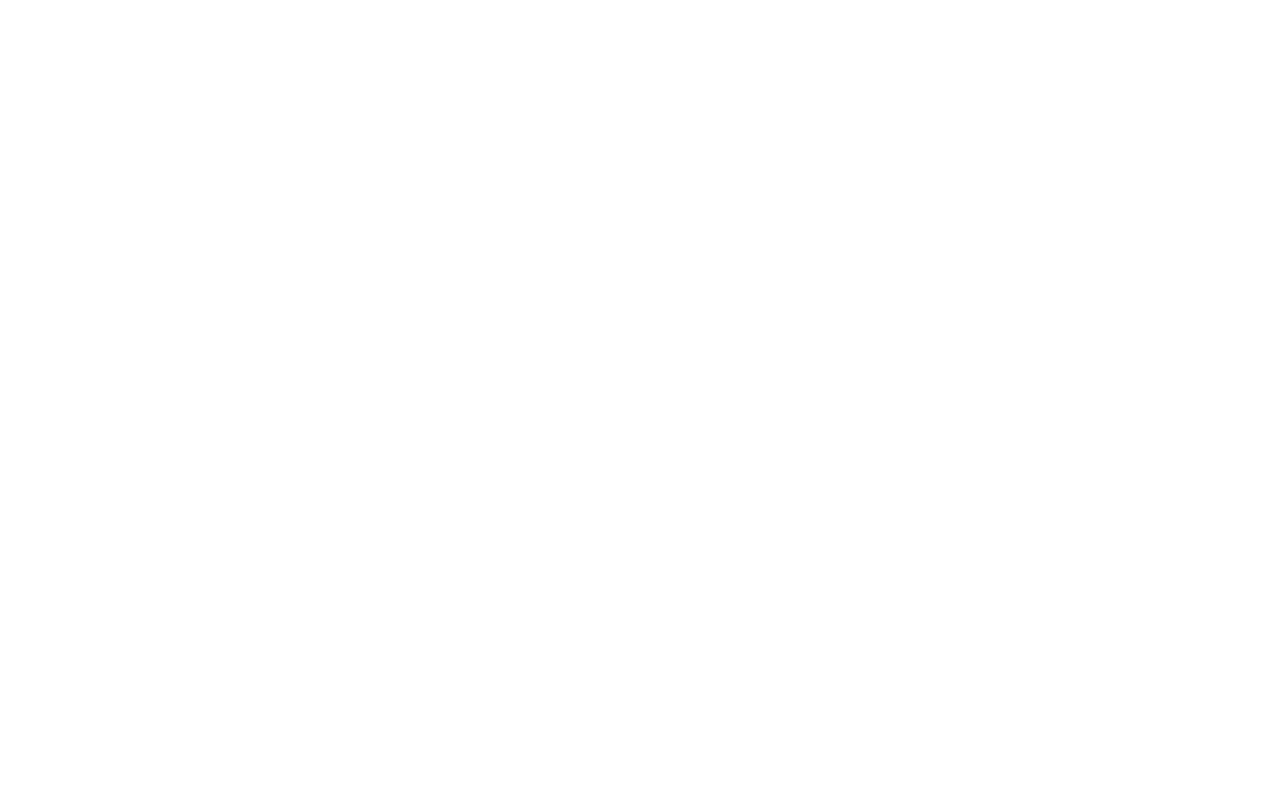
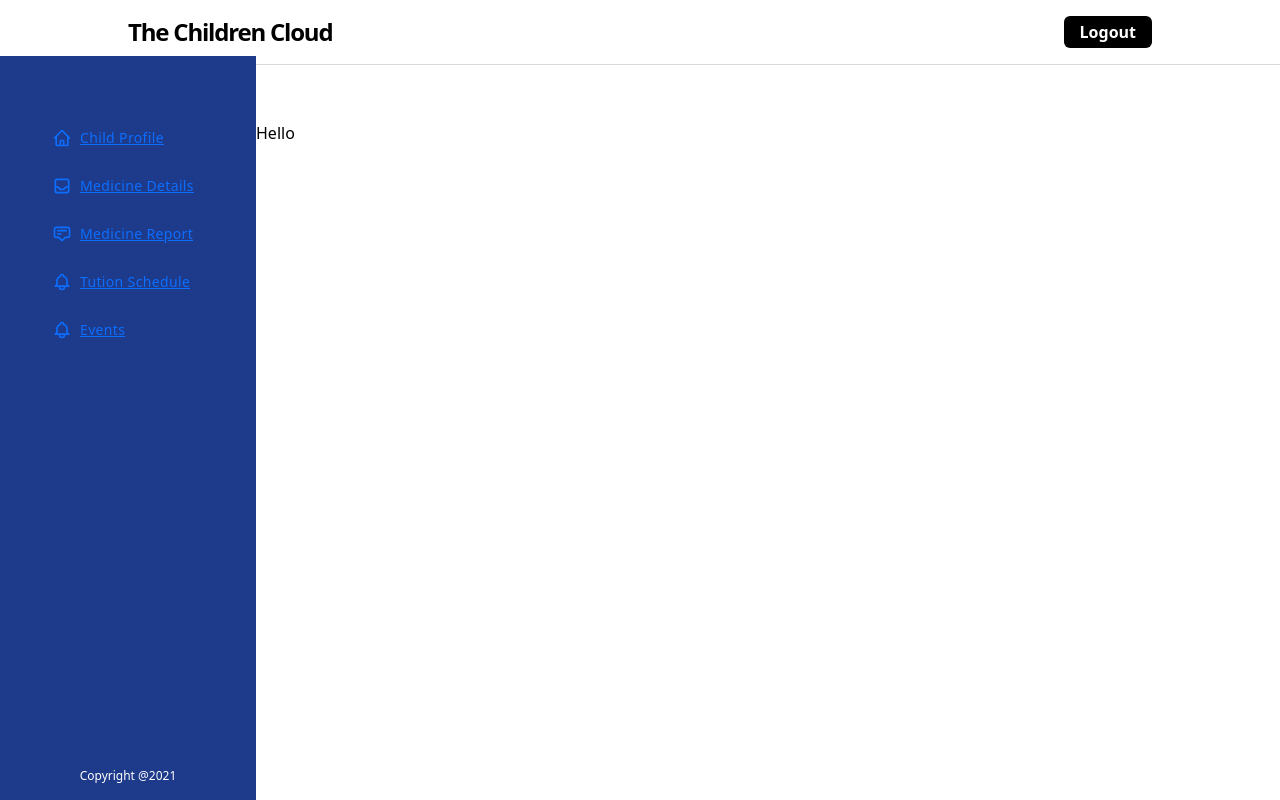
Before and after one commit to miyurugunarathna/children-cloud-frontend, a React (Vite) app: page /kidos in a window 1280 px wide. Before the commit this address had no page. Built offline with nearby package versions, Linux system fonts and the light colour scheme.

Commit message:
event request added

```diff
--- a/src/App.jsx
+++ b/src/App.jsx
@@ -7,7 +7,7 @@ import BillItem from "./pages/Bill/billItem.jsx";
 import BillItemUpdate from "./pages/Bill/updateBillItem.jsx";
 import Bill from "./pages/Bill/bill.jsx";
 import Payment from "./pages/Payment/payment.jsx";
-import { Login, Register } from "./pages";
+import { Login, Register, ChildProfile } from "./pages";
 
 function App() {
   return (
@@ -23,6 +23,7 @@ function App() {
         <Route path="/payment" element={<Payment />} />
         <Route path="/" element={<Login />} />
         <Route path="/register" element={<Register />} />
+        <Route path="/kidos" element={<ChildProfile />} />
       </Routes>
     </Router>
   );
--- /dev/null
+++ b/src/api/Event/event.request.js
@@ -0,0 +1,46 @@
+import apiInstance from "../apiInstance";
+
+const saveEvent = async (event) => {
+  try {
+    const response = await apiInstance.post(`/api/events/`, event);
+    return response.data;
+  } catch (err) {
+    return err.response;
+  }
+};
+
+const updateEvent = async (event, eventID) => {
+  try {
+    const response = await apiInstance.put(`/api/events/${eventID}`, event);
+    return response.data;
+  } catch (err) {
+    return err.response;
+  }
+};
+
+const deleteEvent = async (eventID) => {
+  try {
+    const response = await apiInstance.delete(`/api/events/${eventID}`);
+    return response.data;
+  } catch (err) {
+    return err.response;
+  }
+};
+
+const getEvents = async () => {
+  try {
+    const response = await apiInstance.get(`/api/events/`);
+    return response.data;
+  } catch (err) {
+    return err.response;
+  }
+};
+
+const eventRequest = {
+  saveEvent,
+  updateEvent,
+  deleteEvent,
+  getEvents,
+};
+
+export default eventRequest;
--- /dev/null
+++ b/src/components/Sidebar.jsx
@@ -0,0 +1,136 @@
+import React from "react";
+
+const Sidebar = () => {
+  return (
+    <div class="fixed flex flex-col top-14 left-0 w-14 hover:w-64 md:w-64 bg-blue-900 dark:bg-gray-900 h-full text-white transition-all duration-300 border-none z-10 sidebar">
+      <div class="overflow-y-auto overflow-x-hidden flex flex-col justify-between flex-grow">
+        <ul class="flex flex-col py-4 space-y-1">
+          <li class="px-5 hidden md:block">
+            <div class="flex flex-row items-center h-8">
+              <div class="text-sm font-light tracking-wide text-gray-400 uppercase"></div>
+            </div>
+          </li>
+          <li>
+            <a
+              href="#"
+              class="relative flex flex-row items-center h-11 focus:outline-none hover:bg-blue-800 dark:hover:bg-gray-600 text-white-600 hover:text-white-800 border-l-4 border-transparent hover:border-blue-500 dark:hover:border-gray-800 pr-6">
+              <span class="inline-flex justify-center items-center ml-4">
+                <svg
+                  class="w-5 h-5"
+                  fill="none"
+                  stroke="currentColor"
+                  viewBox="0 0 24 24"
+                  xmlns="http://www.w3.org/2000/svg">
+                  <path
+                    stroke-linecap="round"
+                    stroke-linejoin="round"
+                    stroke-width="2"
+                    d="M3 12l2-2m0 0l7-7 7 7M5 10v10a1 1 0 001 1h3m10-11l2 2m-2-2v10a1 1 0 01-1 1h-3m-6 0a1 1 0 001-1v-4a1 1 0 011-1h2a1 1 0 011 1v4a1 1 0 001 1m-6 0h6"></path>
+                </svg>
+              </span>
+              <span class="ml-2 text-sm tracking-wide truncate">
+                Child Profile
+              </span>
+            </a>
+          </li>
+          <li>
+            <a
+              href="#"
+              class="relative flex flex-row items-center h-11 focus:outline-none hover:bg-blue-800 dark:hover:bg-gray-600 text-white-600 hover:text-white-800 border-l-4 border-transparent hover:border-blue-500 dark:hover:border-gray-800 pr-6">
+              <span class="inline-flex justify-center items-center ml-4">
+                <svg
+                  class="w-5 h-5"
+                  fill="none"
+                  stroke="currentColor"
+                  viewBox="0 0 24 24"
+                  xmlns="http://www.w3.org/2000/svg">
+                  <path
+                    stroke-linecap="round"
+                    stroke-linejoin="round"
+                    stroke-width="2"
+                    d="M20 13V6a2 2 0 00-2-2H6a2 2 0 00-2 2v7m16 0v5a2 2 0 01-2 2H6a2 2 0 01-2-2v-5m16 0h-2.586a1 1 0 00-.707.293l-2.414 2.414a1 1 0 01-.707.293h-3.172a1 1 0 01-.707-.293l-2.414-2.414A1 1 0 006.586 13H4"></path>
+                </svg>
+              </span>
+              <span class="ml-2 text-sm tracking-wide truncate">
+                Medicine Details
+              </span>
+            </a>
+          </li>
+          <li>
+            <a
+              href="#"
+              class="relative flex flex-row items-center h-11 focus:outline-none hover:bg-blue-800 dark:hover:bg-gray-600 text-white-600 hover:text-white-800 border-l-4 border-transparent hover:border-blue-500 dark:hover:border-gray-800 pr-6">
+              <span class="inline-flex justify-center items-center ml-4">
+                <svg
+                  class="w-5 h-5"
+                  fill="none"
+                  stroke="currentColor"
+                  viewBox="0 0 24 24"
+                  xmlns="http://www.w3.org/2000/svg">
+                  <path
+                    stroke-linecap="round"
+                    stroke-linejoin="round"
+                    stroke-width="2"
+                    d="M7 8h10M7 12h4m1 8l-4-4H5a2 2 0 01-2-2V6a2 2 0 012-2h14a2 2 0 012 2v8a2 2 0 01-2 2h-3l-4 4z"></path>
+                </svg>
+              </span>
+              <span class="ml-2 text-sm tracking-wide truncate">
+                Medicine Report
+              </span>
+            </a>
+          </li>
+          <li>
+            <a
+              href="#"
+              class="relative flex flex-row items-center h-11 focus:outline-none hover:bg-blue-800 dark:hover:bg-gray-600 text-white-600 hover:text-white-800 border-l-4 border-transparent hover:border-blue-500 dark:hover:border-gray-800 pr-6">
+              <span class="inline-flex justify-center items-center ml-4">
+                <svg
+                  class="w-5 h-5"
+                  fill="none"
+                  stroke="currentColor"
+                  viewBox="0 0 24 24"
+                  xmlns="http://www.w3.org/2000/svg">
+                  <path
+                    stroke-linecap="round"
+                    stroke-linejoin="round"
+                    stroke-width="2"
+                    d="M15 17h5l-1.405-1.405A2.032 2.032 0 0118 14.158V11a6.002 6.002 0 00-4-5.659V5a2 2 0 10-4 0v.341C7.67 6.165 6 8.388 6 11v3.159c0 .538-.214 1.055-.595 1.436L4 17h5m6 0v1a3 3 0 11-6 0v-1m6 0H9"></path>
+                </svg>
+              </span>
+              <span class="ml-2 text-sm tracking-wide truncate">
+                Tution Schedule
+              </span>
+            </a>
+          </li>
+
+          <li>
+            <a
+              href="#"
+              class="relative flex flex-row items-center h-11 focus:outline-none hover:bg-blue-800 dark:hover:bg-gray-600 text-white-600 hover:text-white-800 border-l-4 border-transparent hover:border-blue-500 dark:hover:border-gray-800 pr-6">
+              <span class="inline-flex justify-center items-center ml-4">
+                <svg
+                  class="w-5 h-5"
+                  fill="none"
+                  stroke="currentColor"
+                  viewBox="0 0 24 24"
+                  xmlns="http://www.w3.org/2000/svg">
+                  <path
+                    stroke-linecap="round"
+                    stroke-linejoin="round"
+                    stroke-width="2"
+                    d="M15 17h5l-1.405-1.405A2.032 2.032 0 0118 14.158V11a6.002 6.002 0 00-4-5.659V5a2 2 0 10-4 0v.341C7.67 6.165 6 8.388 6 11v3.159c0 .538-.214 1.055-.595 1.436L4 17h5m6 0v1a3 3 0 11-6 0v-1m6 0H9"></path>
+                </svg>
+              </span>
+              <span class="ml-2 text-sm tracking-wide truncate">Events</span>
+            </a>
+          </li>
+        </ul>
+        <p class="mb-14 px-5 py-3 hidden md:block text-center text-xs">
+          Copyright @2021
+        </p>
+      </div>
+    </div>
+  );
+};
+
+export default Sidebar;
--- a/src/constants/index.js
+++ b/src/constants/index.js
@@ -1,3 +1,4 @@
 export const SUCCESS = 200;
 export const ROLE_PARENT = "PARENT";
 export const ROLE_ADMIN = "ADMIN";
+export const ROLE_STAFF = "STAFF";
--- /dev/null
+++ b/src/pages/Child/ChildProfile.jsx
@@ -0,0 +1,17 @@
+import React from "react";
+import Header from "../../components/Header";
+import Sidebar from "../../components/Sidebar";
+
+export const ChildProfile = () => {
+  return (
+    <div>
+      <div class="min-h-screen flex flex-col flex-auto flex-shrink-0 antialiased bg-white dark:bg-gray-700 text-black dark:text-white">
+        <Header />
+        <Sidebar />
+        <div class="h-full ml-14 mt-14 mb-10 md:ml-64">
+          <p>Hello</p>
+        </div>
+      </div>
+    </div>
+  );
+};
--- a/src/pages/index.js
+++ b/src/pages/index.js
@@ -1,3 +1,4 @@
 export * from "./Login";
 export * from "./Register";
 export * from "./Home";
+export * from "./Child/ChildProfile";
```
Also changed, not shown: src/api/Medicine/medicine.request.js (added), src/api/Schedule/schedule.request.js (added), src/api/child/child.request.js (added).
